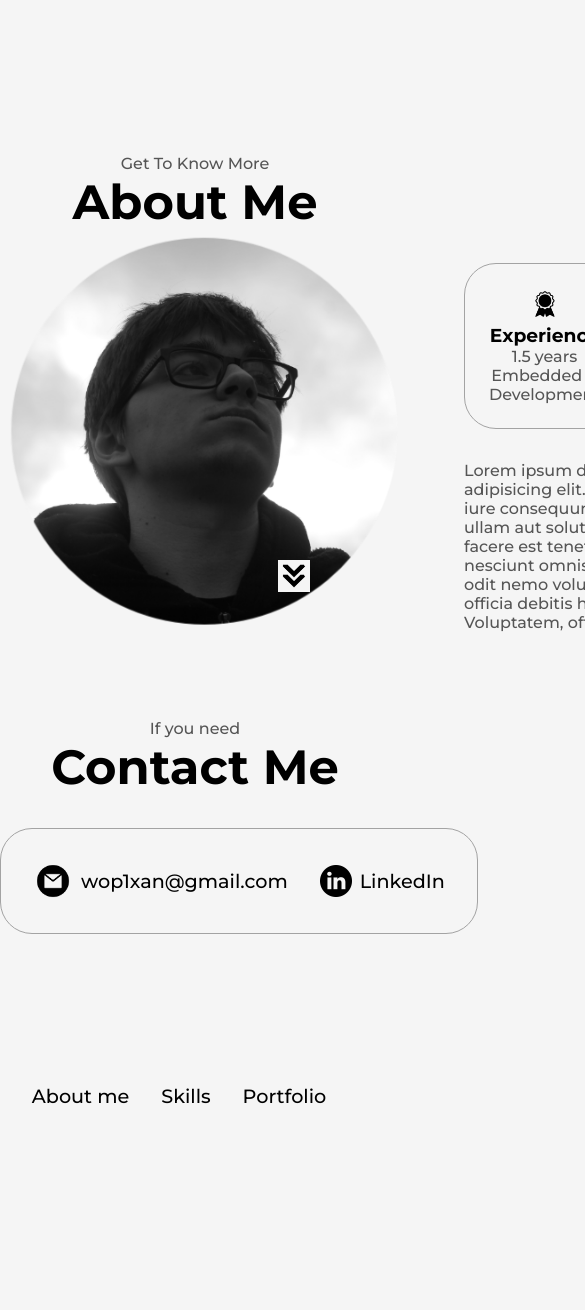
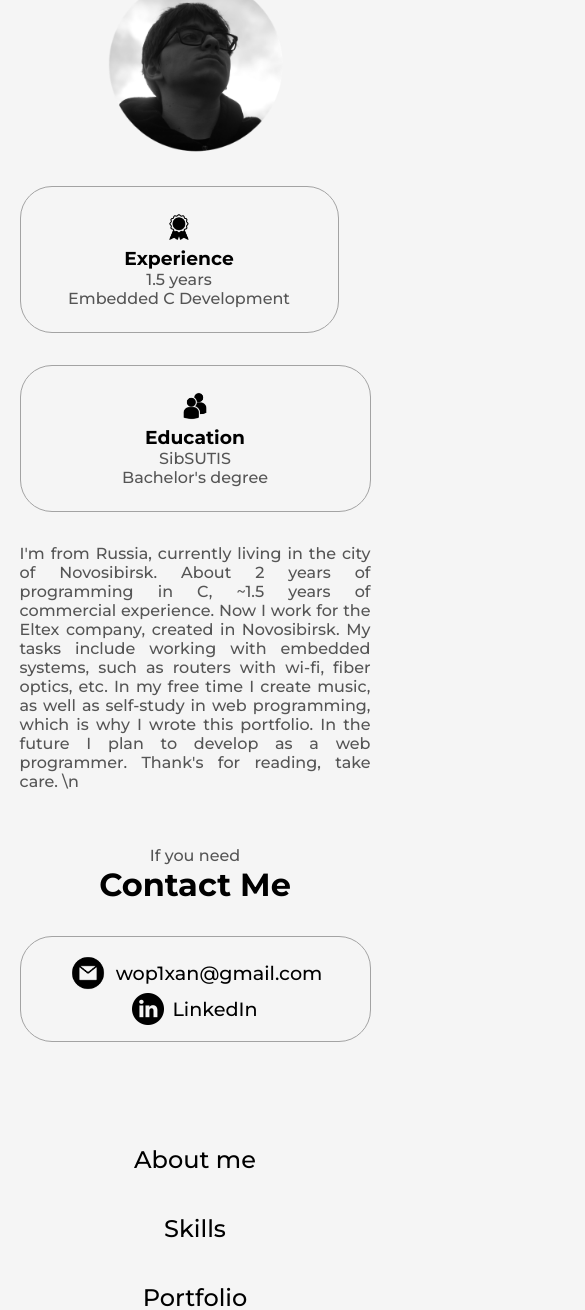
Before and after one commit to Alehanter337/alehanter337.github.io, a plain HTML site: page index.html in a window 390 px wide. Shown: the part 690-2000 px from the top of the page, 585 px wide, since content can reach past the window. Before the commit the page ends 1828 px from the top, so only its background shows below. Drawn offline with Linux system fonts and the light colour scheme.

Commit message:
Add mobile adoptation

```diff
--- a/index.html
+++ b/index.html
@@ -85,10 +85,12 @@
           </div>
         </div>
         <div class="text-container">
-          <p>Lorem ipsum dolor sit amet consectetur adipisicing elit. Sed excepturi ex minima ea iure consequuntur qui
-            repudiandae sunt, ullam aut soluta nihil consectetur repellendus facere est tenetur? Asperiores nisi
-            officia, nihil nesciunt omnis praesentium aliquam animi odit nemo voluptates! Excepturi tempora officia
-            debitis hic laborum totam fugiat eos. Voluptatem, officia.</p>
+          <p>I'm from Russia, currently living in the city of Novosibirsk.
+            About 2 years of programming in C, ~1.5 years of commercial experience.
+            Now I work for the Eltex company, created in Novosibirsk.
+            My tasks include working with embedded systems, such as routers with wi-fi, fiber optics, etc.
+            In my free time I create music, as well as self-study in web programming, which is why I wrote this portfolio.
+            In the future I plan to develop as a web programmer. Thank's for reading, take care. \n</p>
         </div>
       </div>
     </div>
--- a/mediaquaries.css
+++ b/mediaquaries.css
@@ -1,3 +1,18 @@
+@media screen and (max-width: 1400px) {
+    #profile {
+        height: 83vh;
+        margin-bottom: 6rem;
+    }
+
+    .about-container {
+        flex-wrap: wrap;
+    }
+
+    .about-details-container {
+        padding-right: 0;
+    }
+}
+
 @media screen and (max-width: 1200px) {
     #desktop-nav {
         display: none;
@@ -5,9 +20,102 @@
 
     #hamburger-nav {
         display: flex;
+        margin-bottom: 1rem;
     }
 
+    #profile, .section-container {
+        display: block;
+    }
+
+    .arrow {
+        display: none;
+    }
+
+    section, .section-container {
+        height: fit-content;
+    }
+
+    section {
+        margin: 0 5%;
+    }
+
+    .section__pic-container {
+        width: 275px;
+        height: 275px;
+        margin: 0 auto 2rem;
+    }
+
+    .about-containers {
+        margin-top: 0;
+    }
+/*
     .round {
         display: none;
+    } */
+}
+
+@media screen and (max-width: 600px) {
+    #contact, footer {
+        height: 40vh;
+    }
+
+    #profile {
+        height: 60vh;
+        margin-bottom: 0;
+    }
+
+    article {
+        font-size: 1rem;
+    }
+
+    footer nav {
+        height: fit-content;
+        margin-bottom: 2rem;
+    }
+
+    .about-containers, .contact-info-upper-container, .btn-container {
+        flex-wrap: wrap;
+
+    }
+
+    .contact-info-container {
+        margin: 0;
+    }
+
+    .contact-info-container p, .nav-links li a {
+        font-size: 1.2rem;
+    }
+
+    .logo {
+        font-size: 1.4rem;
+    }
+
+    .nav-links {
+        margin: 1rem;
+        text-align: center;
+        flex-direction: column;
+        gap: 2.5rem;
+    }
+
+    .nav-links li a {
+        font-size: 1.5rem;
+    }
+
+    .section__pic-container {
+        width: auto;
+        height: 46vw;
+        justify-content: center;
+    }
+
+    .section__text_p2 {
+        font-size: 1.2rem;
+    }
+
+    .title {
+        font-size: 2rem;
+    }
+
+    .text-container {
+        text-align: justify;
     }
 }
--- a/style.css
+++ b/style.css
@@ -184,7 +184,7 @@ a:hover {
     display: flex;
     justify-content: center;
     gap: 5rem;
-    height: 90vh;
+    height: 80vh;
 }
 
 .section__pic-container {
```
